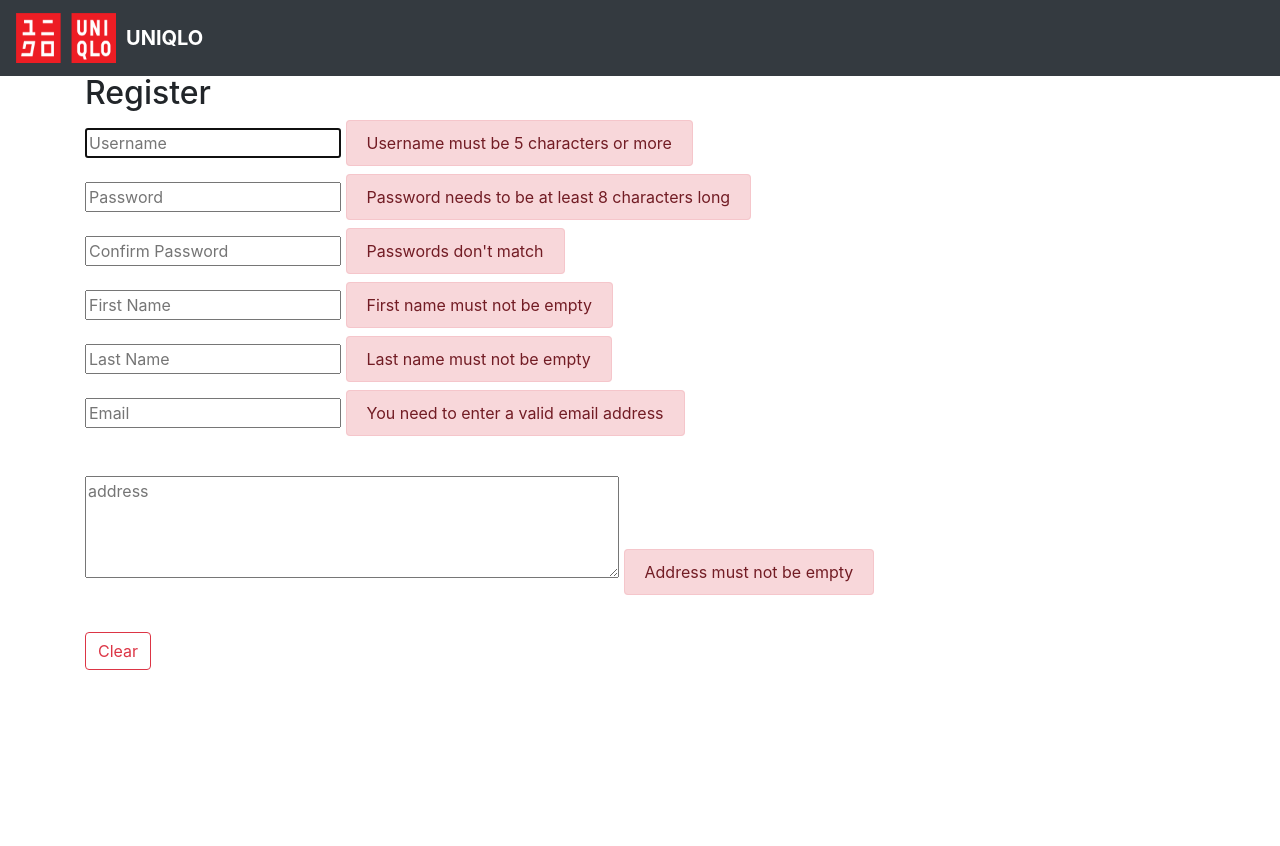
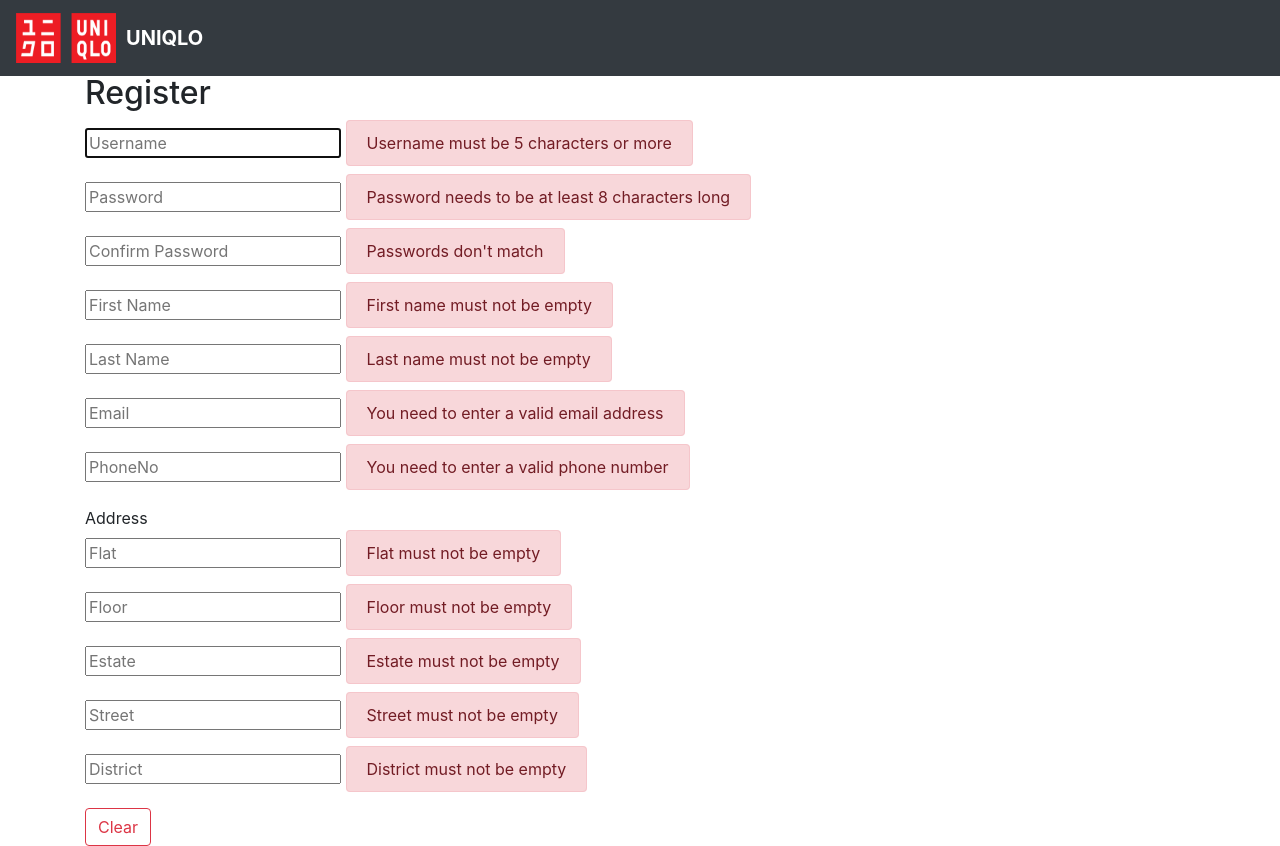
Before and after one commit to sph113/302clientsite, a Flask app: page /new/ in a window 1280 px wide. Before the commit the page ends 670 px from the top, so only its background shows below. Run offline with Flask 2, Linux system fonts and the light colour scheme; some libraries are stand-ins or nearby versions.

Commit message:
update database users

```diff
--- a/app.py
+++ b/app.py
@@ -206,16 +206,21 @@
     confirm = request.form["confirm"]
     fname = request.form["fname"]
     lname = request.form["lname"]
+    phoneNo = request.form["phoneNo"]
     email = request.form["email"]
-    address = request.form["address"]
+    flat = request.form["flat"]
+    floor = request.form["floor"]
+    estate = request.form["estate"]
+    street = request.form["street"]
+    district = request.form["district"]
     # See if username already in the database
     rows = db.execute( "SELECT * FROM users WHERE username = :username ", username = username )
     # If username already exists, alert user
     if len( rows ) > 0:
         return render_template ( "new.html", msg="Username already exists!" )
     # If new user, upload his/her info into the users database
-    new = db.execute ( "INSERT INTO users (username, password, fname, lname, email, address) VALUES (:username, :password, :fname, :lname, :email, :address)",
-                    username=username, password=password, fname=fname, lname=lname, email=email , address=address)
+    new = db.execute ( "INSERT INTO users (username, password, fname, lname, phoneNo, email, flat, floor, estate, street, district) VALUES (:username, :password, :fname, :lname, :phoneNo, :email, :flat, :floor, :estate, :street, :district)",
+                    username=username, password=password, fname=fname, lname=lname, phoneNo=phoneNo, email=email, flat=flat, floor=floor, estate=estate, street=street, district=district )
     # Render login template
     return render_template ( "login.html" )
 
--- a/static/js/validate.js
+++ b/static/js/validate.js
@@ -17,11 +17,27 @@
 const LNAME = $( "#lname" );
 const LNAME_MSG = $( "#lname-msg" );
 
+const PHONENO = $( "#phoneNo" );
+const PHONENO_MSG = $( "#phoneNo-msg" );
+
 const EMAIL = $( "#email" );
 const EMAIL_MSG = $( "#email-msg" );
 
-const ADDRESS = $( "#address" );
-const ADDRESS_MSG = $( "#address-msg" );
+const FLAT = $( "#flat" );
+const FLAT_MSG = $( "#flat-msg" );
+
+const FLOOR = $( "#floor" );
+const FLOOR_MSG = $( "#floor-msg" );
+
+const ESTATE = $( "#estate" );
+const ESTATE_MSG = $( "#estate-msg" );
+
+const STREET = $( "#street" );
+const STREET_MSG = $( "#street-msg" );
+
+const DISTRICT = $( "#district" );
+const DISTRICT_MSG = $( "#district-msg" );
+
 
 /**
  * Resets the error message fields and makes the submit
@@ -39,10 +55,20 @@
     LNAME_MSG.hide();
     FNAME_MSG.html( "" );
     FNAME_MSG.hide();
+    PHONENO_MSG.html( "" );
+    PHONENO_MSG.hide();
     EMAIL_MSG.html( "" );
     EMAIL_MSG.hide();
-    ADDRESS_MSG.html( "" );
-    ADDRESS_MSG.hide();
+    FLAT_MSG.html( "" );
+    FLAT_MSG.hide();
+    FLOOR_MSG.html( "" );
+    FLOOR_MSG.hide();
+    ESTATE_MSG.html( "" );
+    ESTATE_MSG.hide();
+    STREET_MSG.html( "" );
+    STREET_MSG.hide();
+    DISTRICT_MSG.html( "" );
+    DISTRICT_MSG.hide();
     SUBMIT.show();
 }
 
@@ -106,6 +132,13 @@
         valid = false;
     }
 
+    if ( !PHONENO.val() || PHONENO.val().length < 8 || PHONENO.val().length > 8)
+    {
+        PHONENO_MSG.html("You need to enter a valid phone number");
+        PHONENO_MSG.show();
+        valid = false;
+    }
+
     var x = EMAIL.val().trim();
     var atpos = x.indexOf("@");
     var dotpos = x.lastIndexOf(".");
@@ -115,10 +148,38 @@
         valid = false;
     }
 
-    if ( !ADDRESS.val() )
+    if ( !FLAT.val() )
     {
-        ADDRESS_MSG.html("Address must not be empty");
-        ADDRESS_MSG.show();
+        FLAT_MSG.html("Flat must not be empty");
+        FLAT_MSG.show();
+        valid = false;
+    }
+
+    if ( !FLOOR.val() )
+    {
+        FLOOR_MSG.html("Floor must not be empty");
+        FLOOR_MSG.show();
+        valid = false;
+    }
+
+    if ( !ESTATE.val() )
+    {
+        ESTATE_MSG.html("Estate must not be empty");
+        ESTATE_MSG.show();
+        valid = false;
+    }
+
+    if ( !STREET.val() )
+    {
+        STREET_MSG.html("Street must not be empty");
+        STREET_MSG.show();
+        valid = false;
+    }
+
+    if ( !DISTRICT.val() )
+    {
+        DISTRICT_MSG.html("District must not be empty");
+        DISTRICT_MSG.show();
         valid = false;
     }
 
@@ -136,5 +197,10 @@
 CONFIRM.change ( validate );
 LNAME.change ( validate );
 FNAME.change ( validate );
+PHONENO.change ( validate );
 EMAIL.change ( validate );
-ADDRESS.change ( validate );
+FLAT.change ( validate );
+FLOOR.change ( validate );
+ESTATE.change ( validate );
+STREET.change ( validate );
+DISTRICT.change ( validate );
--- a/templates/new.html
+++ b/templates/new.html
@@ -36,8 +36,14 @@
                             <input type="password" name="confirm" id="confirm" placeholder="Confirm Password" required> <span id="confirm-msg" class="alert alert-danger"></span><br /><br />
                             <input type="text" name="fname" id="fname" placeholder="First Name" required> <span id="fname-msg" class="alert alert-danger"></span><br /><br />
                             <input type="text" name="lname" id="lname" placeholder="Last Name" required> <span id="lname-msg" class="alert alert-danger"></span><br /><br />
-                            <input type="email" name="email" id="email" placeholder="Email" required> <span id="email-msg" class="alert alert-danger"></span><br /><br /><br />
-                            <textarea rows="4" cols="50" type="address" name="address" id="address" placeholder="address" required></textarea> <span id="address-msg" class="alert alert-danger"></span><br /><br /><br />
+                            <input type="email" name="email" id="email" placeholder="Email" required> <span id="email-msg" class="alert alert-danger"></span><br /><br />
+                            <input type="number" name="phoneNo" id="phoneNo" placeholder="PhoneNo" required> <span id="phoneNo-msg" class="alert alert-danger"></span><br /><br />
+                            <label for="flat">Address</label><br>
+                            <input type="text" name="flat" id="flat" placeholder="Flat" required> <span id="flat-msg" class="alert alert-danger"></span><br /><br />
+                            <input type="number" name="floor" id="floor" placeholder="Floor" required> <span id="floor-msg" class="alert alert-danger"></span><br /><br />
+                            <input type="text" name="estate" id="estate" placeholder="Estate" required> <span id="estate-msg" class="alert alert-danger"></span><br /><br />
+                            <input type="text" name="street" id="street" placeholder="Street" required> <span id="street-msg" class="alert alert-danger"></span><br /><br />
+                            <input type="text" name="district" id="district" placeholder="District" required> <span id="district-msg" class="alert alert-danger"></span><br /><br />
                             <button type="reset" class="btn btn-outline-danger">Clear</button>
                             <button type="submit" id="submit" class="btn btn-danger">Register</button>
                         </form>
```
Also changed, not shown: data.db, 1 other file.
